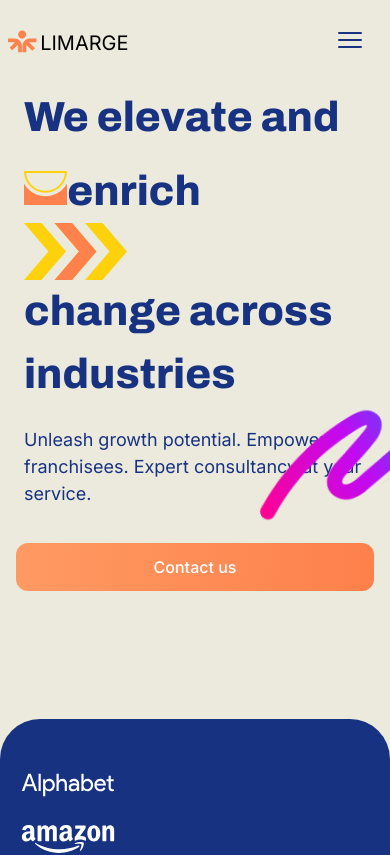
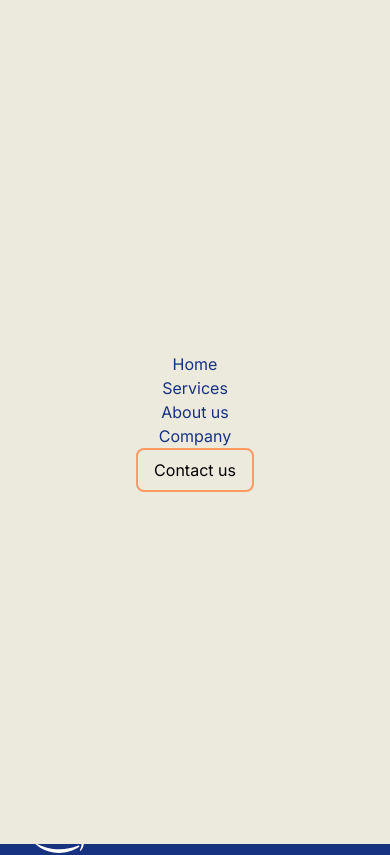
Before and after one commit to almondkiruthu/Limarge, a React (Vite) app in the folder client/: page / in a window 390 px wide. Shown: the top 855 px of the page. Built offline with nearby package versions, Linux system fonts and the light colour scheme; what prettier-plugin-tailwindcss would draw is missing.

Commit message:
Created a mobile navigation

```diff
--- a/client/src/components/Navbar.tsx
+++ b/client/src/components/Navbar.tsx
@@ -60,6 +60,22 @@ const Navbar = () => {
           </ul>
         </nav>
       </header>
+      {/* Mobile navigation */}
+      <div className="absolute right-0 top-0 z-[999] flex h-[100%] w-[100%] items-center justify-center bg-customBackground text-center">
+        <nav>
+          <ul className="flex-col items-center justify-center gap-11 font-inter nav__mobile">
+            <li className="text-customBlue">Home</li>
+            <li className="text-customBlue">Services</li>
+            <li className="text-customBlue">About us</li>
+            <li className="text-customBlue">Company</li>
+            <li>
+              <button className="rounded-lg border-2 border-customOrange px-[1rem] py-[0.5rem]">
+                Contact us
+              </button>
+            </li>
+          </ul>
+        </nav>
+      </div>
     </>
   );
 };
```
